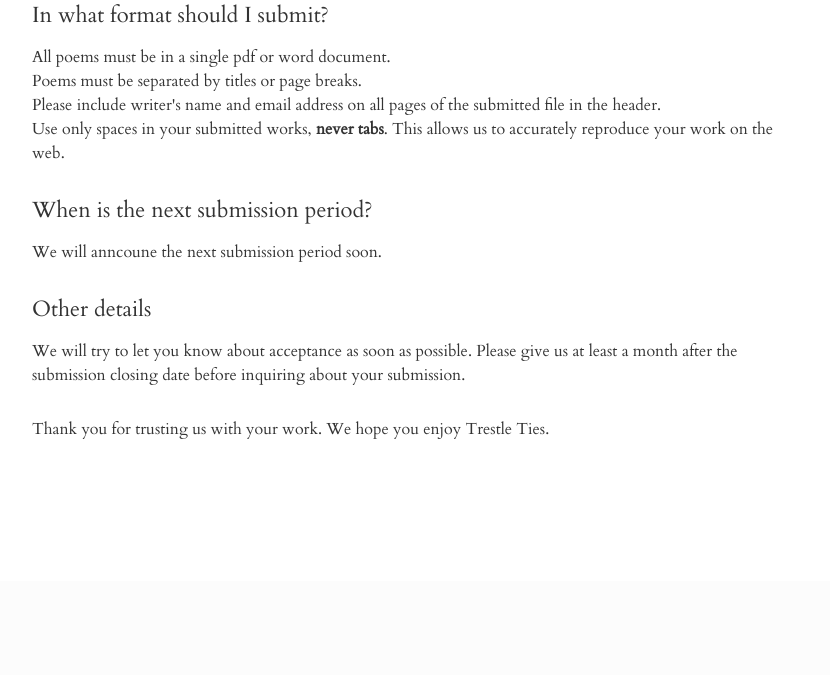
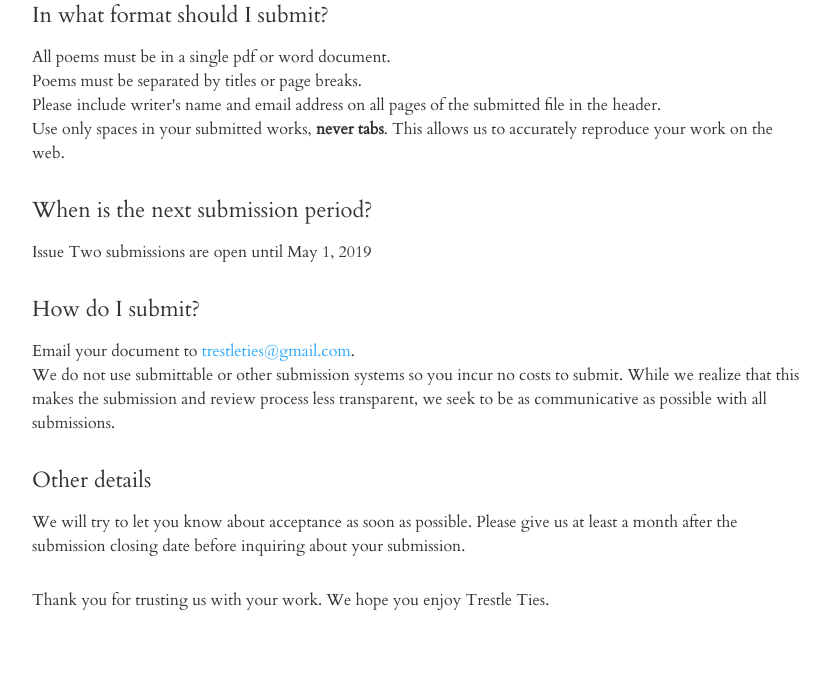
Before and after one commit to aschuman0/trestle-ties, a Flask app: page /submissions in a window 1280 px wide. Shown: the part 1172-1847 px from the top of the page, without its empty margins (223-1053 px from the left). Before the commit the page ends 1611 px from the top, so only its background shows below. Run offline with Flask 2, Linux system fonts and the light colour scheme; some libraries are stand-ins or nearby versions.

Commit message:
text changes

```diff
--- a/templates/issues/one/index.html
+++ b/templates/issues/one/index.html
@@ -38,9 +38,12 @@
     <div style="position:relative;">
       <div style="color:#ddd;background-color:#282E34;text-align:center;padding:50px 80px;text-align: justify;">
       {{ mission }}
+      <br />
       <p>Issue One Contributors:</p>
       <p><a href="#lana_bella">Lana Bella</a> - <a href="#delphi_blanshard">Delphi Blanshard</a> - <a href="#james_clark">James Clark</a> - <a href="#joe_crescente">Joe Crescente</a> - <a href="#david_greenspan">David Greenspan</a> - <a href="#mike_medeiros">Mike Medeiros</a> - <a href="#suchi">Suchi Jennifer Pritchard</a> - <a href="#ellie_rees">Ellie Rees</a> - <a href="#gabriela_stryjek">Gabriela Stryjek</a>
-      <p>Bios and more information about our contributiors <a href="{{ url_for('issue_one_contributors') }}">can be found here</a></p>
+      <p>Photography by <a href="http://kylejordan.net" target="_blank">Kyle Jordan</a></p>
+      <br />
+      <p>Bios and more information about our contributiors <a href="{{ url_for('issue_one_contributors') }}">can be found here</a>.</p>
       </div>
     </div>
 
--- a/templates/submissions.html
+++ b/templates/submissions.html
@@ -15,9 +15,9 @@
    <h4>In what format should I submit?</h4>
     <p>All poems must be in a single pdf or word document.<br /> Poems must be separated by titles or page breaks. <br />Please include writer's name and email address on all pages of the submitted file in the header. <br /> Use only spaces in your submitted works, <b>never tabs</b>. This allows us to accurately reproduce your work on the web.</p>
     <h4>When is the next submission period?</h4>
-    <p>We will anncoune the next submission period soon.</p>
-    <!--<h4>How do I submit?</h4>-->
-    <!--<p>Email your document to <a href="mailto:trestleties@gmail.com">trestleties@gmail.com</a>.<br />We do not use submittable or other submission systems so you incur no costs to submit. While we realize that this makes the submission and review process less transparent, we seek to be as communicative as possible with all submissions.</p>-->
+    <p>Issue Two submissions are open until May 1, 2019</p>
+    <h4>How do I submit?</h4>
+    <p>Email your document to <a href="mailto:trestleties@gmail.com">trestleties@gmail.com</a>.<br />We do not use submittable or other submission systems so you incur no costs to submit. While we realize that this makes the submission and review process less transparent, we seek to be as communicative as possible with all submissions.</p>
     <h4>Other details</h4>
     <p>We will try to let you know about acceptance as soon as possible. Please give us at least a month after the submission closing date before inquiring about your submission.</p><br /><p>Thank you for trusting us with your work. We hope you enjoy Trestle Ties.</p>
 </div>
```
